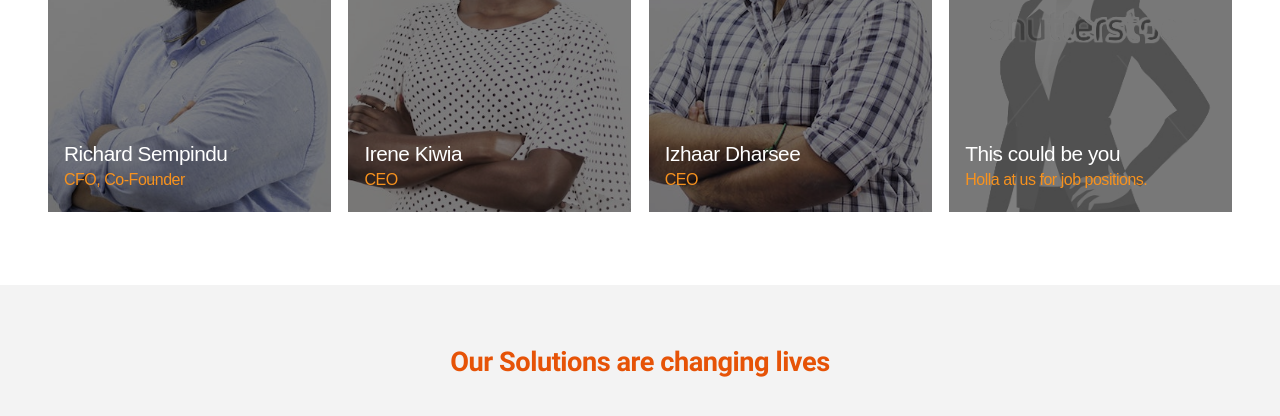
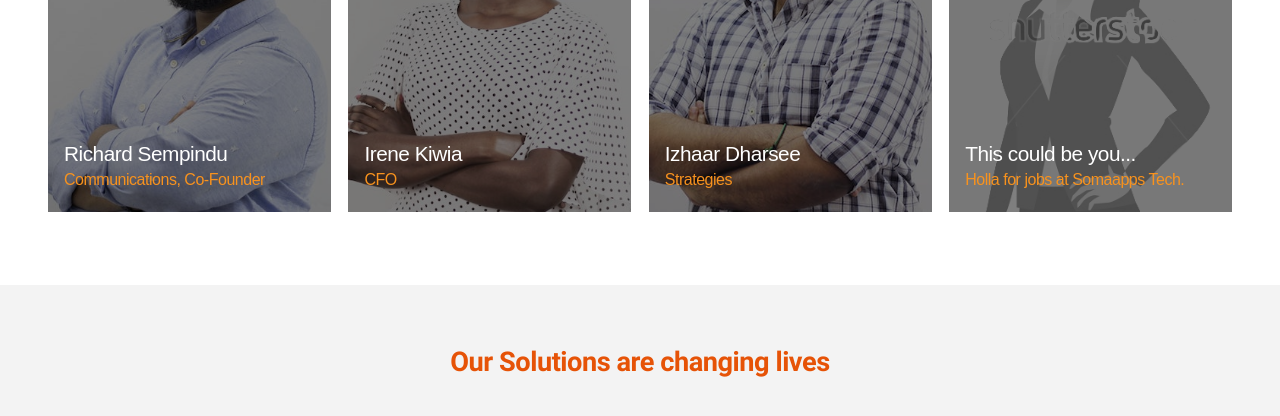
Before and after one commit to issyzac/somawebsite, a plain HTML site: page index.html in a window 1280 px wide. Shown: the part 2120-2536 px from the top of the page. Drawn offline with Linux system fonts and the light colour scheme; a web font is replaced by a local one.

Commit message:
Minor UI fixes

```diff
--- a/index.html
+++ b/index.html
@@ -164,7 +164,7 @@
 				</div>
 				<div class="team-member-caption layout vertical end-justified">
 					<h5>Richard Sempindu</h5>
-					<small>CFO, Co-Founder</small>
+					<small>Communications, Co-Founder</small>
 				</div>
 			</div>
 			<div class="team-item">
@@ -173,7 +173,7 @@
 				</div>
 				<div class="team-member-caption layout vertical end-justified">
 					<h5>Irene Kiwia</h5>
-					<small>CEO</small>
+					<small>CFO</small>
 				</div>
 			</div>
 			<div class="team-item">
@@ -182,7 +182,7 @@
 				</div>
 				<div class="team-member-caption layout vertical end-justified">
 					<h5>Izhaar Dharsee</h5>
-					<small>CEO</small>
+					<small>Strategies</small>
 				</div>
 			</div>
 			<div class="team-item">
@@ -190,8 +190,8 @@
 					<img src="img/stock-girl.png" alt="New Team Member">
 				</div>
 				<div class="team-member-caption layout vertical end-justified">
-					<h5>This could be you</h5>
-					<small>Holla at us for job positions.</small>
+					<h5>This could be you...</h5>
+					<small>Holla for jobs at Somaapps Tech.</small>
 				</div>
 			</div>
 		</div>
```
